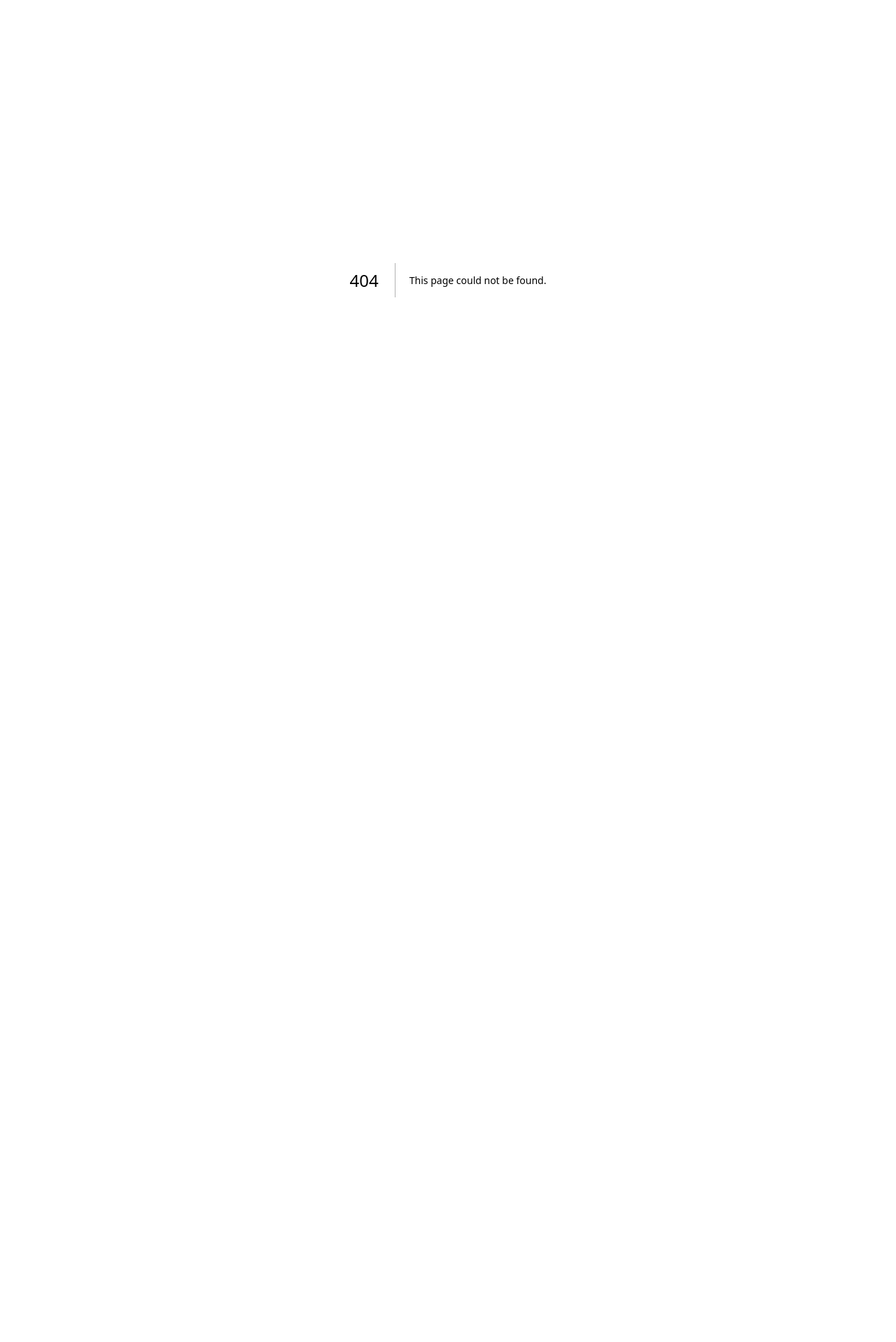
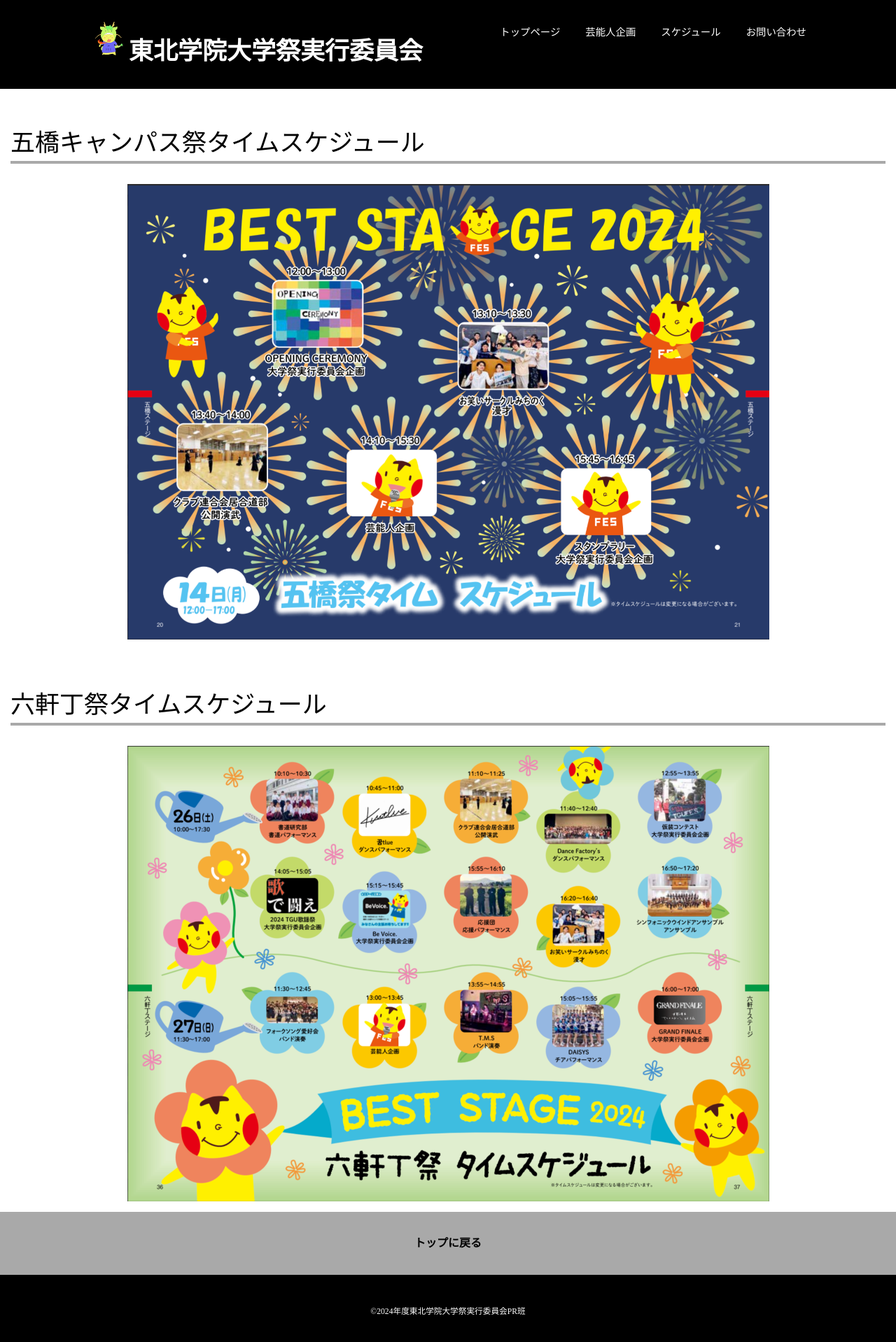
Before and after one commit to nobekawashuto/2024TGUFES, a Next.js app in the folder tgufes/: page /timeSche in a window 1280 px wide. Before the commit this address had no page. Shown: the top 1918 px of the page at 70% size. Before the commit the page ends 800 px from the top, so only its background shows below. Built offline with nearby package versions, Linux system fonts and the light colour scheme; a web font is replaced by a local one.

Commit message:
スケジュールページを追加しました

```diff
--- a/tgufes/src/components/headerMenu.tsx
+++ b/tgufes/src/components/headerMenu.tsx
@@ -14,7 +14,7 @@ const HeaderMenu = () => {
         <ul className="main-nav">
           <li><Link className='mainLink' href="/">トップページ</Link></li>
           <li><Link className='mainLink' href="/view_comedy">芸能人企画</Link></li>
-          <li><Link className='mainLink' href="/comedy">スケジュール</Link></li>
+          <li><Link className='mainLink' href="/timeSche">スケジュール</Link></li>
           <li><Link className='mainLink' href="/forms">お問い合わせ</Link></li>
         </ul>
       </nav>
--- /dev/null
+++ b/tgufes/src/pages/timeSche.tsx
@@ -0,0 +1,35 @@
+import Image from "next/image";
+import { Inter } from "next/font/google";
+import Link from 'next/link';
+import HeaderMenu from "@/components/headerMenu";
+import Footer from "@/components/Footer";
+
+
+const inter = Inter({ subsets: ["latin"] });
+
+export default function Home() {
+    return (
+        <>
+        <HeaderMenu/>
+        <div className="sche-bg">
+            <h2 className="sns-title txt">五橋キャンパス祭タイムスケジュール</h2>
+            <div className="timeimg">
+                <Image src="/images/itutu-time.png"alt=""width={917}height={651}/>
+            </div>
+        </div>
+        <div className="sche-bg">
+            <h2 className="sns-title txt">六軒丁祭タイムスケジュール</h2>
+            <div className="timeimg">
+                <Image src="/images/tuti-time.png"alt=""width={917}height={651}/>
+            </div>
+        </div>
+        <Footer/>
+
+
+
+
+
+
+        </>
+    )
+};
--- a/tgufes/src/styles/globals.css
+++ b/tgufes/src/styles/globals.css
@@ -709,6 +709,21 @@ footer p {
 }
 
 
+.sche-bg{
+  padding: 15px;
+}
+
+
+.timeimg{
+  display: flex;
+  justify-content: center;
+}
+
+
+
+
+
+
 /*--------------スマホのレスポンシブデザイン--------------------------------------------------*/
 
 @media (max-width:600px) {
```
Also changed, not shown: tgufes/src/pages/comedy.tsx (deleted, +0 -18 lines), tgufes/public/images/itutu-time.png (added), tgufes/public/images/tuti-time.png (added).
